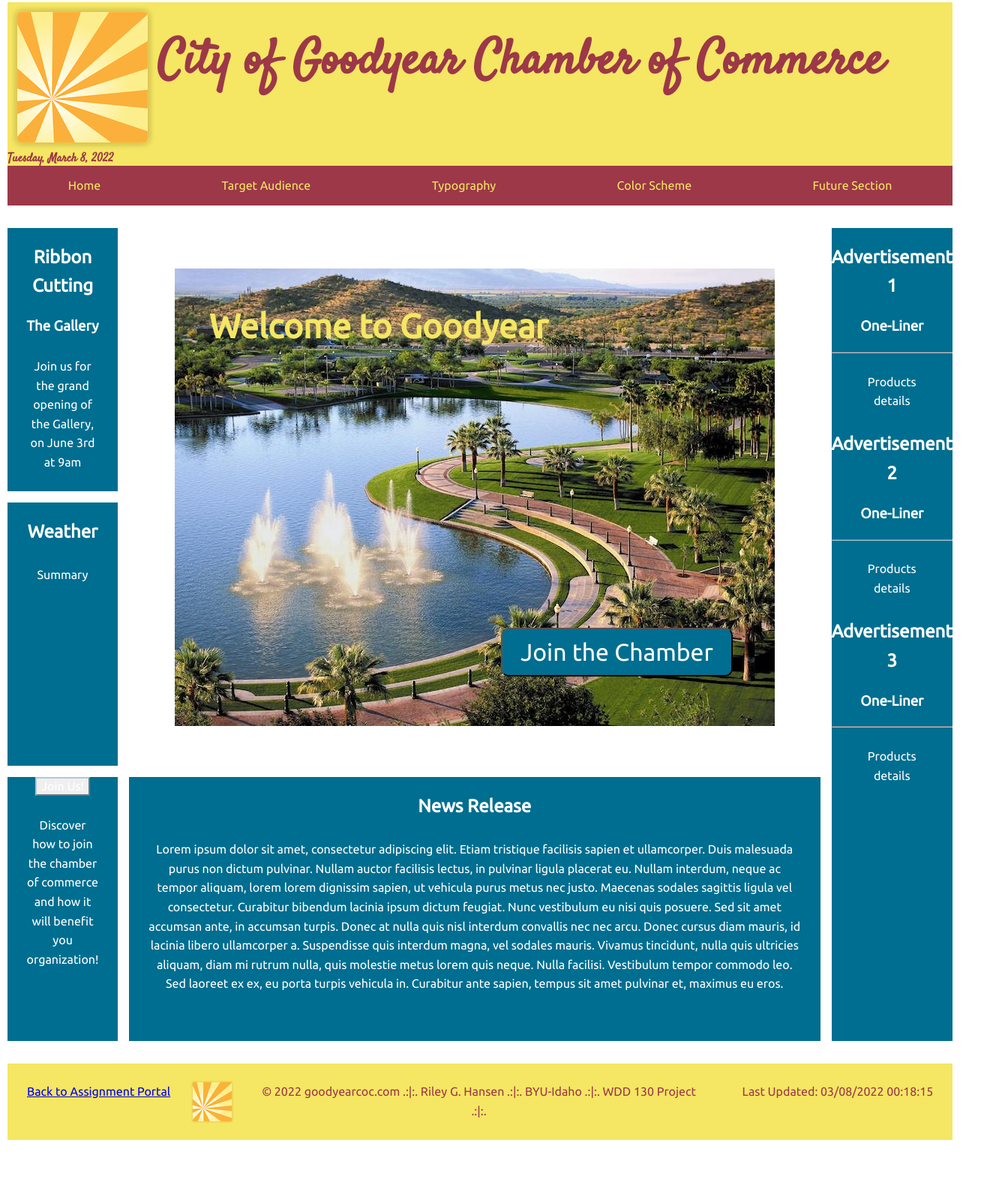
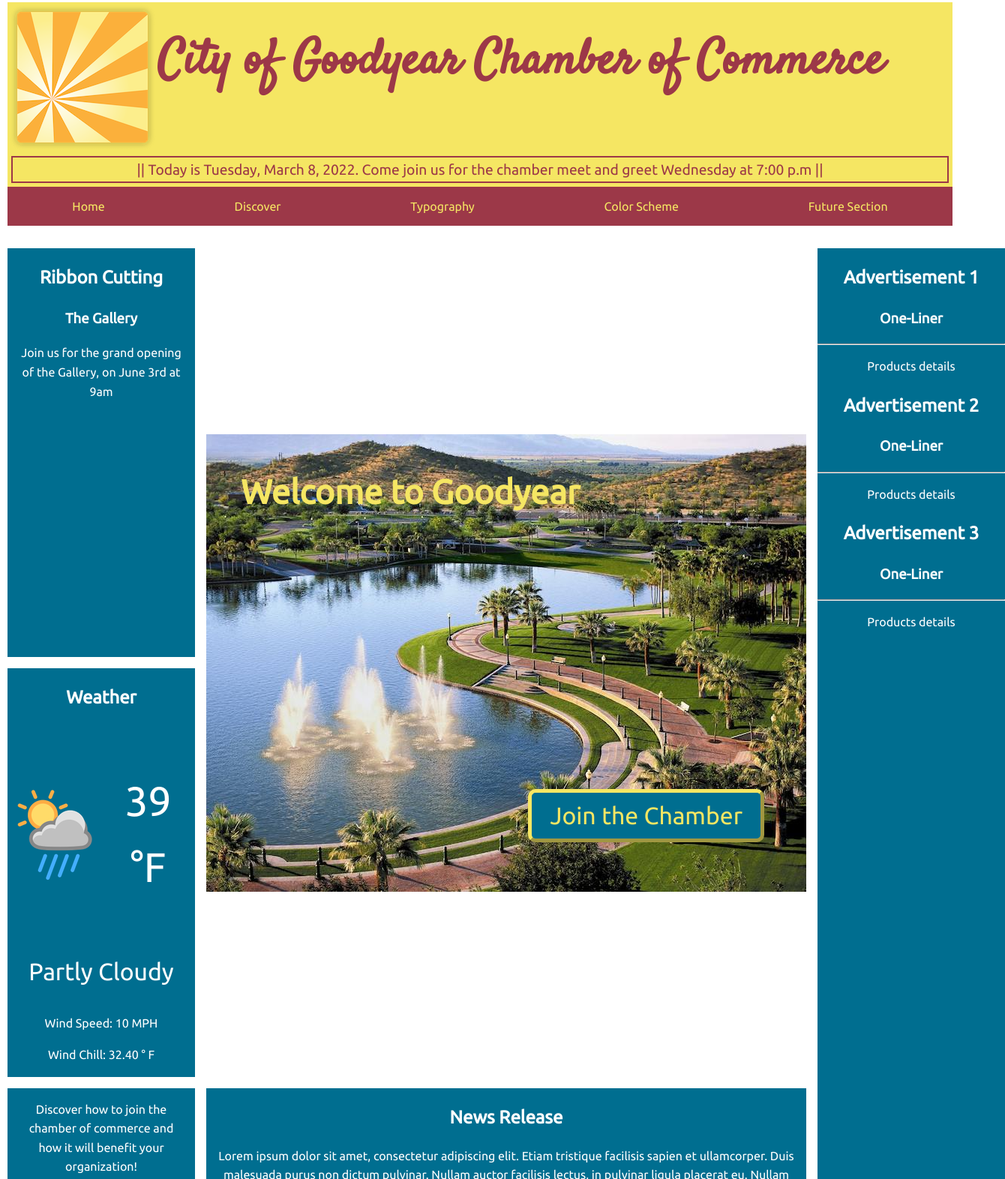
Before and after one commit to hansen-ri/wdd230, a plain HTML site: page chamber/index.html in a window 1280 px wide. Shown: the part 7-1579 px from the top of the page at 75% size, 1340 px wide, since content can reach past the window. Before the commit the page ends 1537 px from the top, so only its background shows below. Drawn offline with Linux system fonts and the light colour scheme; a web font is replaced by a local one.

Commit message:
Weather API Tutorial

```diff
--- a/chamber/index.html
+++ b/chamber/index.html
@@ -23,7 +23,7 @@
 
   <body id="content">
     <section>
-      <img src="Images3/sunburst-145893_1280.png" alt="Sunburst Logo" />
+      <img id="head_image" src="Images3/sunburst-145893_1280.png" alt="Sunburst Logo" />
       <h1 id="banner">City of Goodyear Chamber of Commerce</h1>
       <div id="date"></div>
     </section>
@@ -31,7 +31,7 @@
       <ul id="flex-container" class="navigation">
         <li><a class="ham" href="#"> Menu</a></li>
         <li><a class="active" href="index.html">Home</a></li>
-        <li><a href="target-audience.html">Target Audience</a></li>
+        <li><a href="discover.html">Discover</a></li>
         <li><a href="typography.html">Typography</a></li>
         <li><a href="color-scheme.html">Color Scheme</a></li>
         <li><a href="index.html">Future Section</a></li>
@@ -40,8 +40,8 @@
     <div class="maindiv">
       <div id="hero">
         <picture>
-          <source media="(min-width:1400px)" srcset="Images3/NorthLakeFountain-large.jpeg" />
-          <source media="(min-width:800px)" srcset="Images3/NorthLakeFountain-medium.jpeg" />
+          <source media="(min-width:1465px)" srcset="Images3/NorthLakeFountain-large.jpeg" />
+          <source media="(min-width:992px)" srcset="Images3/NorthLakeFountain-medium.jpeg" />
           <img src="Images3/NorthLakeFountain-small.jpeg" alt="Hero Image" />
         </picture>
         <h2 id="welcome">Welcome to Goodyear</h2>
@@ -54,12 +54,17 @@
       </div>
       <div class="window" id="weather">
         <h2>Weather</h2>
+        <img src="Images3/weather_icon.png" alt="Sun and Clouds">
         <p id="temp"></p>
-        <p>Summary</p>
+        <p id="weather_status"></p>
+        <span id="wind_stats">
+        <p id="wind_speed"></p>
+        <p id="wind_chill"></p>
+        </span>
       </div>
       <div class="window" id="join">
+        <p>Discover how to join the chamber of commerce and how it will benefit your organization!</p>
         <button>Join Us!</button>
-        <p>Discover how to join the chamber of commerce and how it will benefit you organization!</p>
       </div>
       <div class="window" id="news">
         <h2>News Release</h2>
@@ -111,4 +116,5 @@
   </footer>
 
   <script src="scripts3.js"></script>
+  <script src="windchill.js"></script>
 </html>
--- a/chamber/scripts3.js
+++ b/chamber/scripts3.js
@@ -7,6 +7,7 @@ document.querySelector(
   "#pagecredits"
 ).innerHTML = `&copy; ${currentyear} goodyearcoc.com .:|:. Riley G. Hansen .:|:. BYU-Idaho .:|:. WDD 130 Project .:|:.`;
 
+// Handle data logic for Monday/Tuesday banner
 const datefield = document.querySelector("#date");
 const now = new Date();
 const fulldate = new Intl.DateTimeFormat("en-US", { dateStyle: "full" }).format(
@@ -14,7 +15,11 @@ const fulldate = new Intl.DateTimeFormat("en-US", { dateStyle: "full" }).format(
 );
 
 // if (fulldate.includes("Monday") || fulldate.includes("Tuesday"));
-  datefield.innerHTML = `<strong>${fulldate}</strong>`;
+datefield.innerHTML = `|| Today is ${fulldate}. Come join us for the chamber meet and greet Wednesday at 7:00 p.m ||`;
+if (fulldate.includes("Wednesday") || fulldate.includes("Thursday") || fulldate.includes("Friday") || fulldate.includes("Saturday") || fulldate.includes("Sunday")) {
+  document.getElementById("date").style.display = "None";
+};
+
 
 const hambutton = document.querySelector(".ham");
 const mainnav = document.querySelector(".navigation");
--- a/chamber/styles3.css
+++ b/chamber/styles3.css
@@ -21,8 +21,16 @@ footer {
 }
 
 #date {
-  font-family: "Satisfy", cursive;
+  font-family: "Ubuntu", sans-serif;
+  font-size: larger;
   color: #9c3848;
+  grid-column: span 2;
+  border: #9c3848;
+  border-width: 2px;
+  border-style: solid;
+  margin: 5px;
+  padding: 5px;
+  text-align: center;
 }
 
 #banner {
@@ -54,6 +62,10 @@ img {
   margin: auto;
 }
 
+#head_image {
+  display: none;
+}
+
 .maindiv {
   line-height: 1.6;
   display: grid;
@@ -78,7 +90,8 @@ article {
 }
 
 p {
-  margin: 2vw;
+  margin-left: 1vw;
+  margin-right: 1vw;
   text-align: center;
   line-height: 1.6;
 }
@@ -171,13 +184,12 @@ nav {
 
 #hero {
   position: relative;
-  width: fit-content;
-  align-content: center;
+  /* align-content: center; */
   margin: auto;
   /* padding: 15px; */
-  grid-column: 2 / 4;
-  grid-row: 1 / 3;
-  max-width: 100%;
+  /* grid-column: 2 / 4; */
+  grid-row: 1 / 2;
+  width: 100%;
   height: auto;
 }
 
@@ -186,7 +198,7 @@ nav {
   top: 16px;
   left: 16px;
   /* margin: 30; */
-  font-size: 45px;
+  font-size: 30px;
   margin-left: 30px;
   margin-top: 25px;
   /* background-color: #adcad6; */
@@ -203,47 +215,108 @@ nav {
   /* transform: translate(-50%, -50%);
   -ms-transform: translate(-50%, -50%); */
   background-color: #006e90;
-  color: white;
-  font-size: 32px;
+  border-color: #f5e663;
+  color: #f5e663;
+  font-size: 20px;
   padding: 12px 24px;
   /* border: none; */
   /* cursor: pointer; */
   border-radius: 10px;
+  border-width: 5px;
+}
+
+#hero button:hover {
+  border-color: #9c3848;
+  color: #9c3848;
+  background-color: #f5e663;
 }
 
 #events {
-  grid-column: 1 / 2;
-  grid-row: 1 / 2;
+  /* grid-column: 1 / 2; */
+  grid-row: 2 / 3;
   background-color: #006e90;
 }
 
 #weather {
-  grid-column: 1 / 2;
-  grid-row: 2 / 3;
+  /* grid-column: 1 / 2; */
+  grid-row: 3 / 4;
+  background-color: #006e90;
+  display: grid;
+  grid-template-columns: 1fr 1fr;
+  grid-template-rows: repeat(4, auto);
+}
+
+#weather h2 {
+  grid-row: 1 / 2;
+  grid-column: 1 / 3;
+}
+
+#weather img {
+  max-width: 100%;
+  height: auto;
+}
+
+#temp {
+  font-size: 55px;
+}
+
+#temp::after {
+  font-size: 55px;
+  content: " \00B0 F";
+}
+
+#weather_status {
+  grid-column: 1 / 3;
+  grid-row: 3 / 4;
+  font-size: xx-large;
+  margin: 15px;
+}
+
+#wind_stats {
+  grid-column: 1 / 3;
+  grid-row: 4 / 5;
+}
+
+#join {
+  display: none;
+  /* grid-column: 1 / 2; */
+  /* grid-row: 3 / 4; */
   background-color: #006e90;
 }
 
-#join {
-  grid-column: 1 / 2;
-  grid-row: 3 / 4;
+#join button {
   background-color: #006e90;
+  color: #f5e663;
+  border-radius: 15px;
+  font-size: 30px;
+  padding: 10px;
+  margin: 15px;
+  border-color: #f5e663;
+  border-width: 5px;
+}
+
+#join button:hover {
+  color: #9c3848;
+  background-color: #f5e663;
+  border-color: #9c3848;
 }
 
 #news {
-  grid-column: 2 / 4;
-  grid-row: 3 / 4;
+  /* grid-column: 2 / 4; */
+  grid-row: 4 / 5;
   background-color: #006e90;
   max-width: 1000px;
 }
 
 #commercial {
-  grid-column: 4 / 5;
-  grid-row: 1 / 4;
+  /* grid-column: 4 / 5; */
+  grid-row: 5 / 6;
   background-color: #006e90;
 }
 
-.window * {
+.window {
   color: white;
+  min-width: 250px;
   /* border: 15px; */
   border-color: #adcad6;
 }
@@ -256,6 +329,10 @@ footer {
 @media screen and (min-width: 647px) {
   section {
     grid-template-columns: auto 1fr;
+  }
+  #head_image {
+    display: block;
+    margin: auto;
   }
   #flex-container {
     display: flex;
@@ -280,8 +357,39 @@ footer {
     display: none;
   }
   .maindiv {
-    grid-template-columns: auto auto auto;
+    grid-template-columns: 1fr 1fr 1fr;
     grid-template-rows: 1fr 1fr 1fr 1fr 1fr;
+  }
+  #welcome {
+    font-size: 45px;
+  }
+  #hero button {
+    font-size: 32px;
+  }
+  #hero {
+    grid-column: 1 / 4;
+    grid-row: 1 / 2;
+  }
+  #news {
+    grid-column: 1 / 4;
+    grid-row: 2 / 3;
+  }
+  #commercial {
+    grid-column: 1 / 4;
+    grid-row: 3 / 4;
+  }
+  #join {
+    display: block;
+    grid-column: 1 / 4;
+    grid-row: 4 / 5;
+  }
+  #events {
+    grid-column: 1 / 3;
+    grid-row: 5 / 6;
+  }
+  #weather {
+    grid-column: 3 / 4;
+    grid-row: 5 / 6;
   }
 }
 
@@ -298,6 +406,10 @@ footer {
   .maindiv {
     grid-template-columns: 1fr auto auto 1fr;
     grid-template-rows: 1fr 1fr 1fr;
+  }
+  #hero {
+    grid-column: 2 / 4;
+    grid-row: 1 / 3;
   }
   #events {
     grid-column: 1 / 2;
--- /dev/null
+++ b/chamber/windchill.js
@@ -0,0 +1,11 @@
+let currenttemp = 39;
+document.querySelector('#temp').textContent = currenttemp;
+
+let weather_label = "Partly Cloudy";
+document.querySelector("#weather_status").textContent = weather_label;
+
+let windSpeed = 10;
+document.querySelector("#wind_speed").textContent = "Wind Speed: " + windSpeed + " MPH";
+
+let windChill = ((35.74 + (0.6215 * currenttemp))-(35.75 * Math.pow(windSpeed,0.16)) + (0.4275*currenttemp*Math.pow(windSpeed,0.16))).toFixed(2);
+document.querySelector("#wind_chill").innerHTML = "Wind Chill: " + windChill + " &#176 F";
```
Also changed, not shown: chamber/Week 10/weatherapi.html (added, +15 -0 lines), chamber/Week 10/weatherapi.js (added, +15 -0 lines), chamber/color-scheme.html (+1 -1 lines), chamber/discover.html (renamed from chamber/target-audience.html, +4 -3 lines), chamber/typography.html (+1 -1 lines), chamber/Images3/deck_view.jpeg (added), chamber/Images3/weather_icon.png (added), 3 other files.
